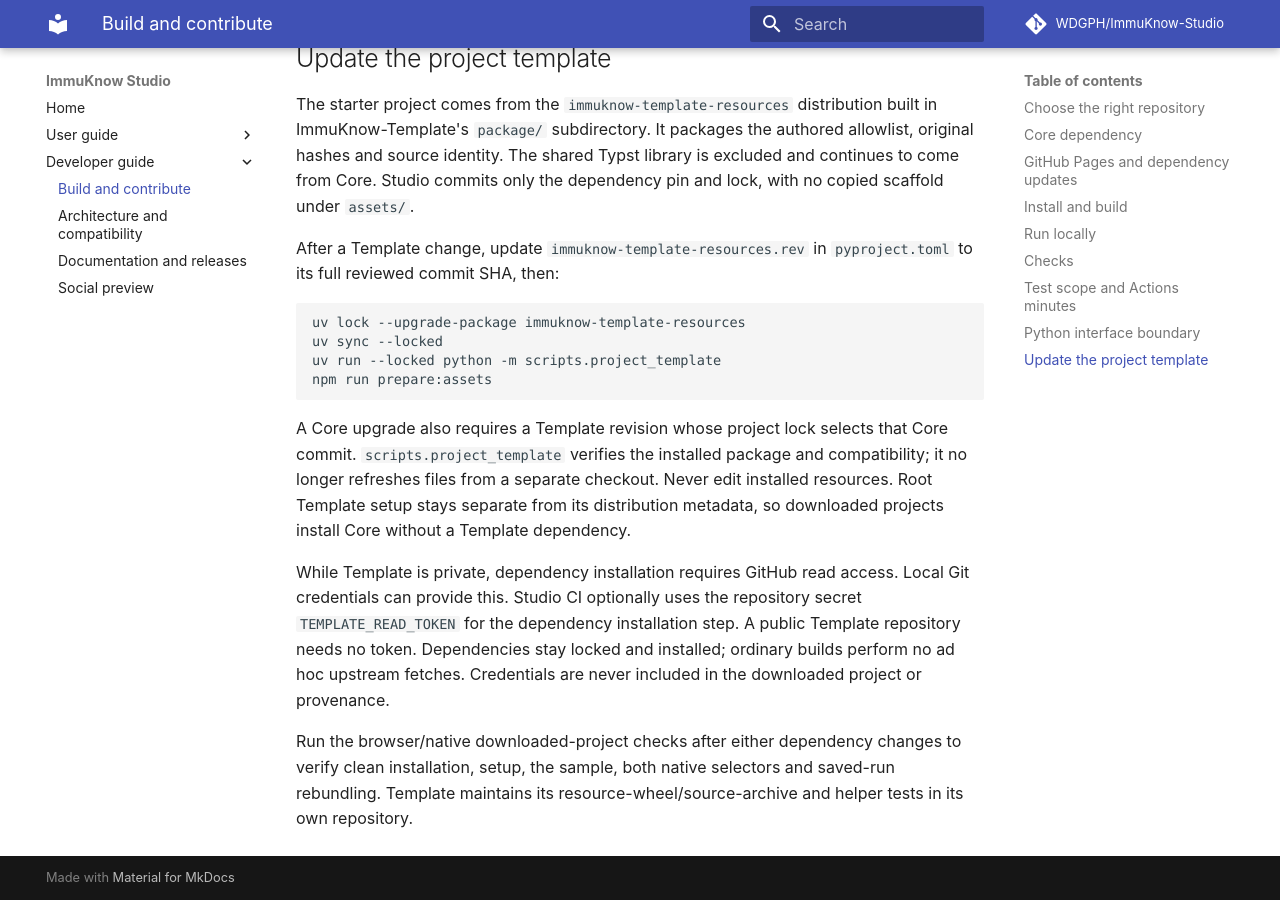
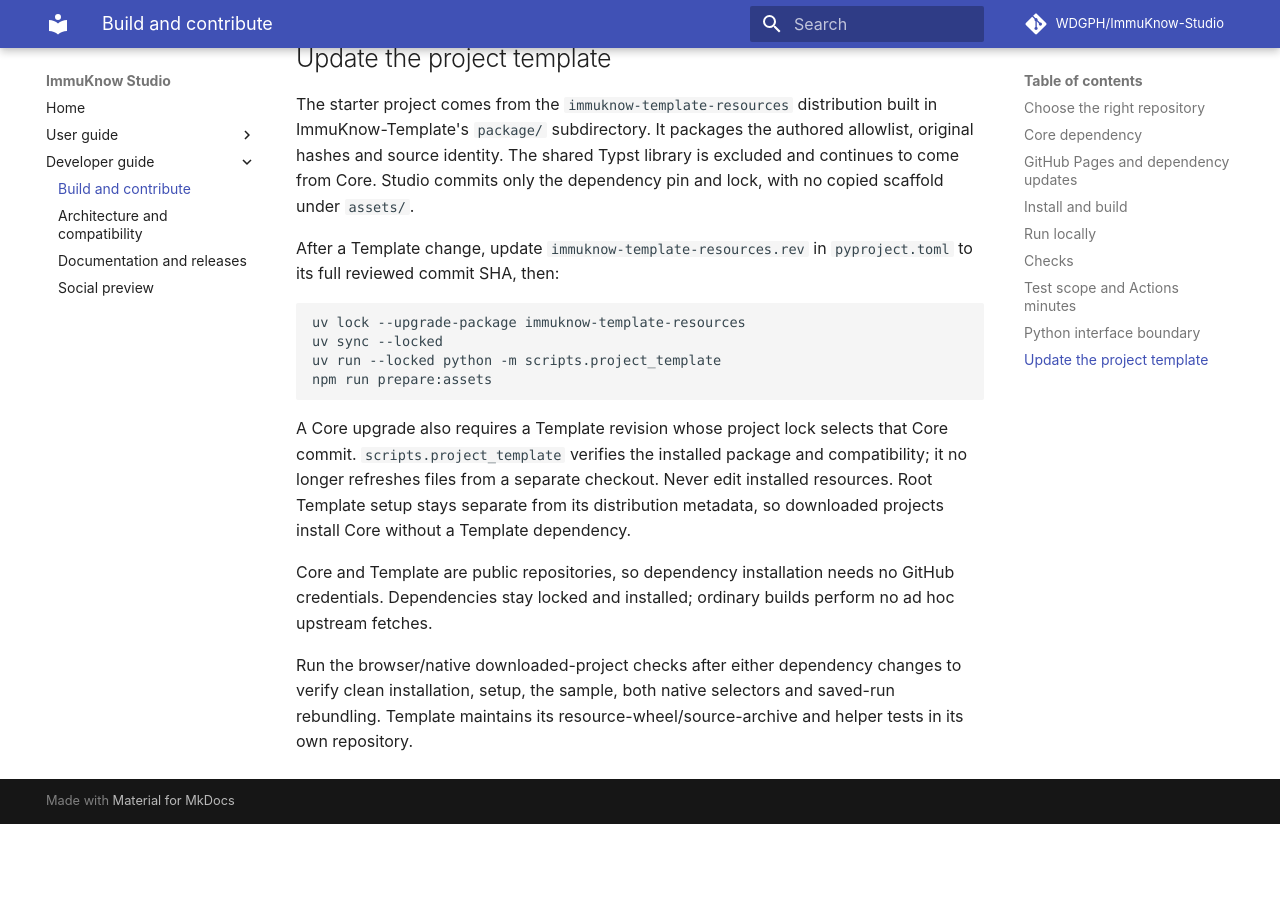
Before and after one commit to WDGPH/ImmuKnow-Studio, an MkDocs documentation site: the page built from docs/development.md, in a window 1280 px wide and 900 px high, scrolled down 5678 px. Built offline with MkDocs 1.6.1 and Material for MkDocs 9.7.7, drawn with Linux system fonts in a browser that asks for light colours; comment, search, counter and statistics services are not loaded; after the commit the page ends 6502 px from its top, so only the background shows below that.

Commit message:
Remove authentication for public Template dependency

```diff
--- a/docs/development.md
+++ b/docs/development.md
@@ -278,12 +278,9 @@ compatibility; it no longer refreshes files from a separate checkout. Never edit
 installed resources. Root Template setup stays separate from its distribution
 metadata, so downloaded projects install Core without a Template dependency.
 
-While Template is private, dependency installation requires GitHub read access.
-Local Git credentials can provide this. Studio CI optionally uses the repository
-secret `TEMPLATE_READ_TOKEN` for the dependency installation step. A public
-Template repository needs no token. Dependencies stay locked and installed;
-ordinary builds perform no ad hoc upstream fetches. Credentials are never
-included in the downloaded project or provenance.
+Core and Template are public repositories, so dependency installation needs no
+GitHub credentials. Dependencies stay locked and installed; ordinary builds
+perform no ad hoc upstream fetches.
 
 Run the browser/native downloaded-project checks after either dependency changes
 to verify clean installation, setup, the sample, both native selectors and
```
Also changed, not shown: 2 other files.
